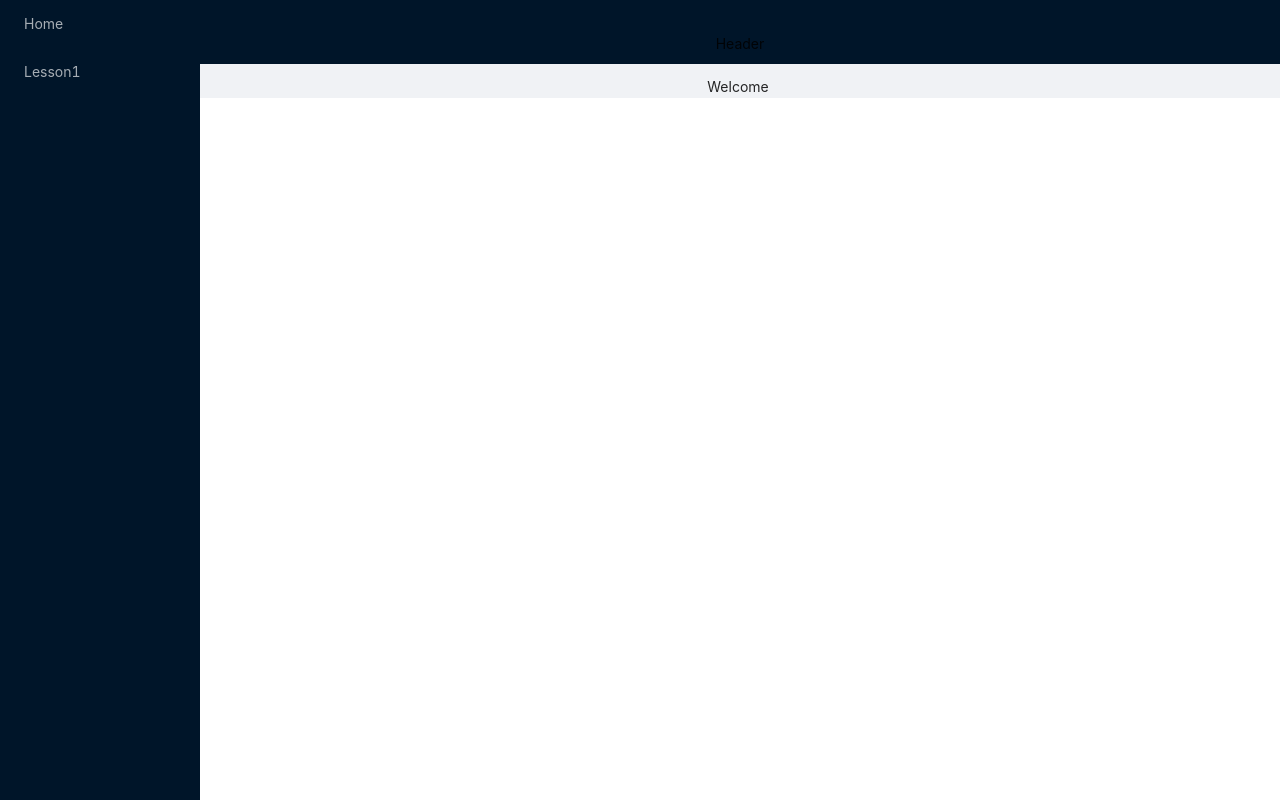
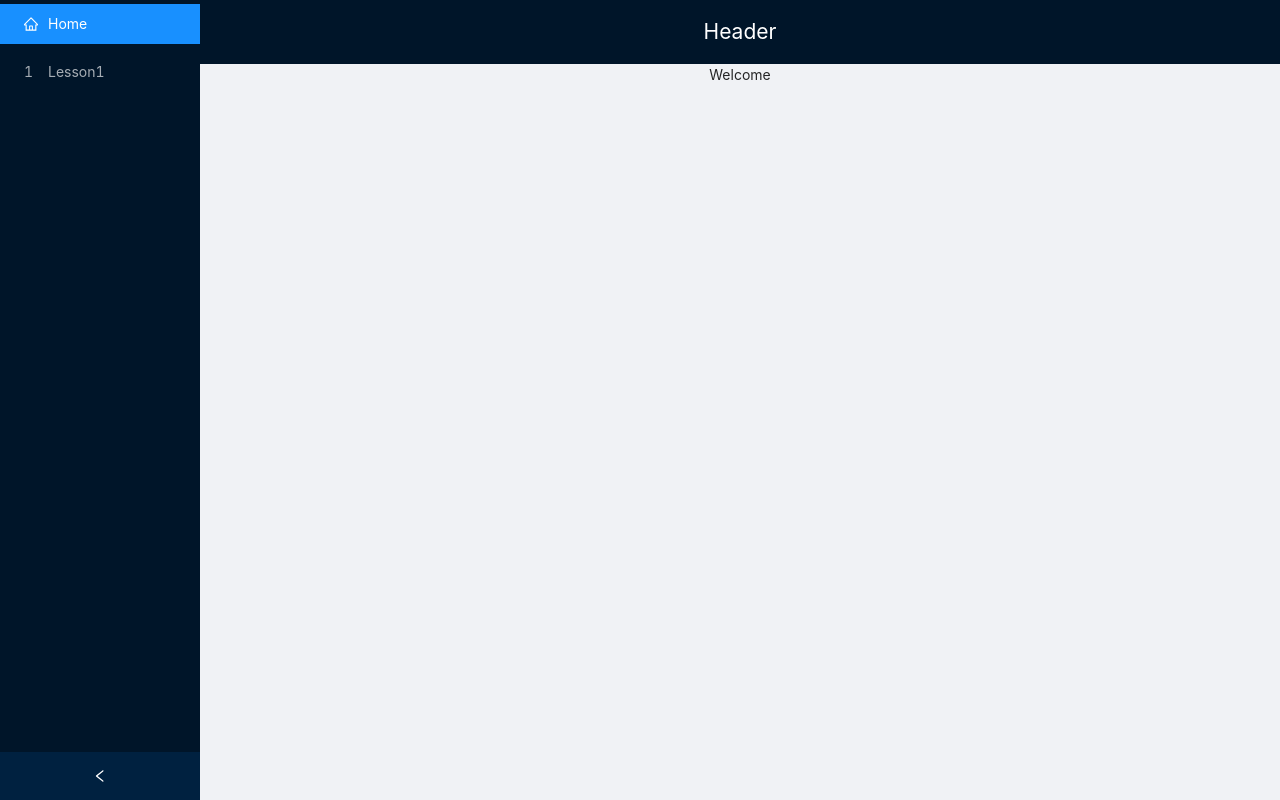
Before and after one commit to dzenglyuk/react_mentoring, a React app: page / in a window 1280 px wide. Built offline with nearby package versions, Linux system fonts and the light colour scheme.

Commit message:
Small layout changes

```diff
--- a/src/App.css
+++ b/src/App.css
@@ -1,5 +1,6 @@
 .App {
   text-align: center;
+  height: 100vh;
 }
 
 .App-logo {
--- /dev/null
+++ b/src/components/NumberIcon.js
@@ -0,0 +1,11 @@
+import React from 'react';
+
+const NumberIcon = ({ number }) => {
+    return (
+        <span role="img" className="anticon">
+            { number }
+        </span>
+    );
+};
+
+export default NumberIcon;
--- a/src/core/Router/Main.js
+++ b/src/core/Router/Main.js
@@ -1,40 +1,42 @@
 import React from 'react';
 import { Menu, Layout } from 'antd';
 import { HashRouter as Router, Switch, Route, Link } from 'react-router-dom';
+import { HomeOutlined } from '@ant-design/icons';
+import NumberIcon from '../../components/NumberIcon';
 
 import pages from '../paths/index';
 
 const { Header, Content, Footer, Sider } = Layout;
 
-const Demo = ({ pages }) => {
+const Demo = ({ pages, IconComponent }) => {
     return <Router>
+        <Layout>
             <Sider
-            // collapsible
-
+                collapsible
                 style={{
                     overflow: 'auto',
-                height: '100vh',
-                position: 'fixed',
-                left: 0,
+                    height: '100vh'
                 }}
             >
-            <Menu theme={'dark'} mode="inline">
-                {pages.map((page, index) => <Menu.Item key={index + 1}><Link to={page.path}>{page.title}</Link></Menu.Item>)}
+                <Menu theme={'dark'} mode="inline" defaultSelectedKeys={['1']}>
+                    {pages.map((page, index) => <Menu.Item key={index + 1} icon={index > 0 ? <IconComponent number={index}/> : <HomeOutlined />}><Link to={page.path}>{page.title}</Link></Menu.Item>)}
                 </Menu>
             </Sider>
-        <Layout className="site-layout" style={{ marginLeft: 200, height: '100%' }}>
-            <Header className="site-layout-background" style={{ padding: 12 }}>Header</Header>
-            <Content style={{ margin: '12px 4px 0 0', overflow: 'initial' }}>
+            <Layout className="site-layout">
+                <Header className="site-layout-background" style={{ color: '#ffffff', fontSize: '1.5em' }}>Header</Header>
+                <Content>
                     <Switch>
                         {pages.map((page, index) => <Route key={index} exact path={page.path} component={page.component} />)}
                     </Switch>
                 </Content>
             </Layout>
+        </Layout>
     </Router >
 }
 
 Demo.defaultProps = {
-    pages: pages
+    pages: pages,
+    IconComponent: NumberIcon
 }
 
 export default Demo;
```
Lines whose indentation alone changed are shown as unchanged.
